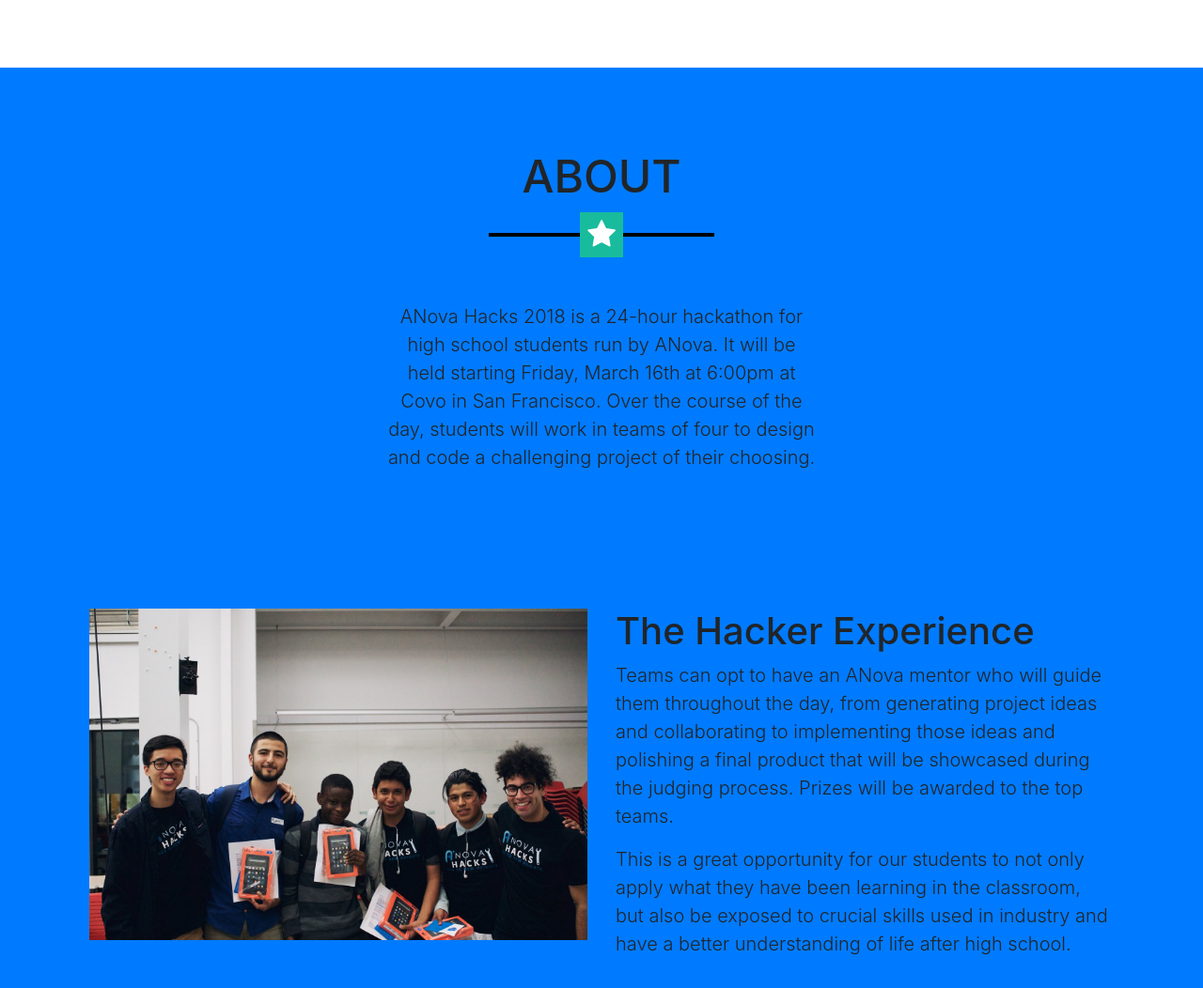
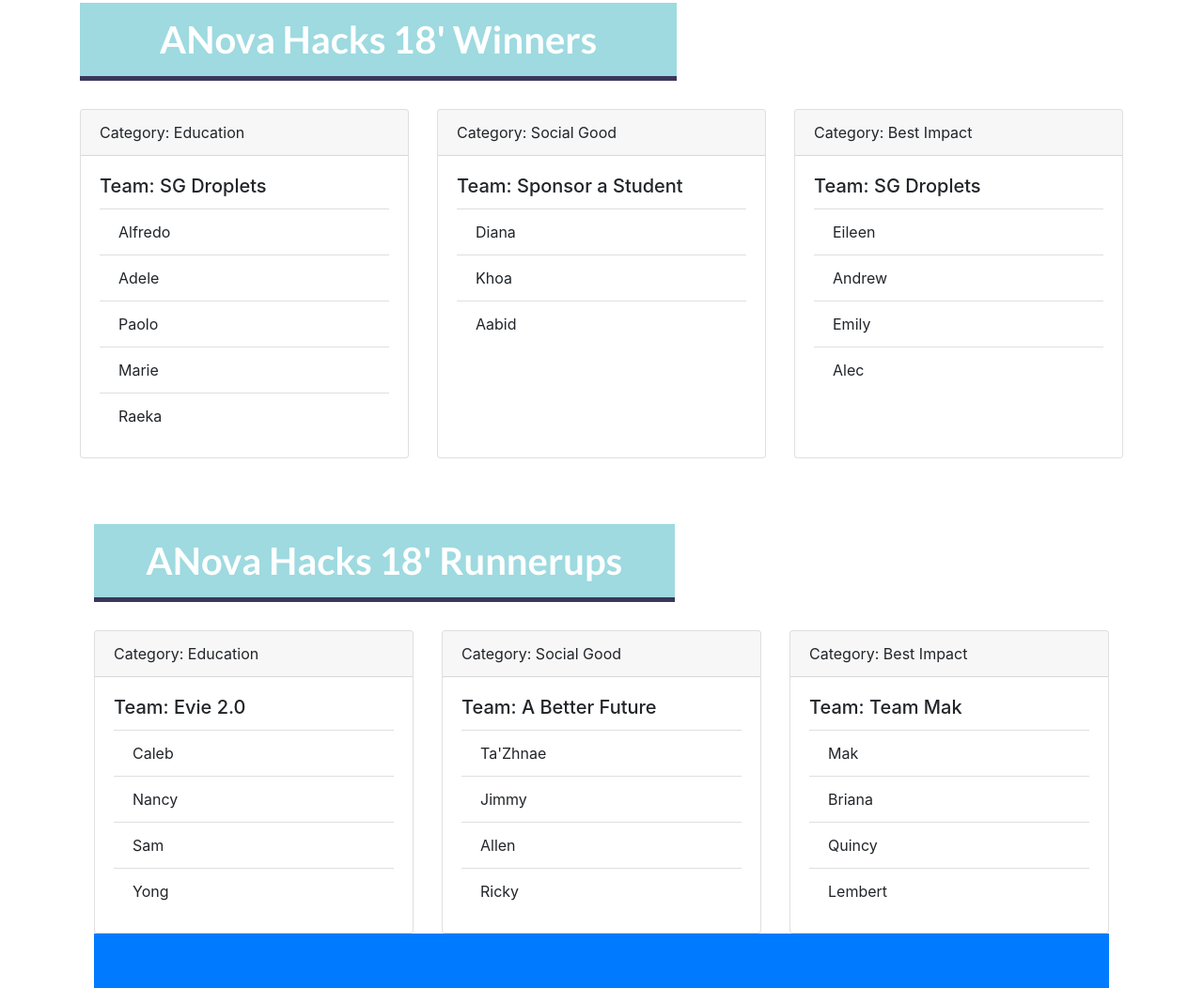
Before and after one commit to ANovaBerkeley/ANovaBerkeley.github.io, a website with bundled scripts: page index.html in a window 1280 px wide. Shown: the part 944-1996 px from the top of the page at 94% size. Built offline with nearby package versions, Linux system fonts and the light colour scheme.

Commit message:
hackathon winners and runnerups

```diff
--- a/css/style.css
+++ b/css/style.css
@@ -1,3 +1,20 @@
+.runnerups {
+  margin-top: 70px;
+}
+
+.winners {
+  background: #9EDAE0;
+  padding: 15px;
+  margin-bottom: 30px;
+  color: white;
+  border-bottom: #39375B;
+  border-bottom-style: solid;
+  border-bottom-width: 5px;
+  font-family: 'Lato', sans-serif;
+  font-weight: 600;
+
+}
+
 #workshops {
   margin-top: 30px;
   margin-bottom: 30px;
--- a/index.html
+++ b/index.html
@@ -70,11 +70,101 @@
             <div class="col-lg-12" id="header-tagline">
               <hr class="star-light">
               <h2 id="header-title" class="font-weight-light mb-0">hacking to new heights!</h2>
-              <h2 id="header-deadline" class="font-weight-normal mb-0">Apps Are Closed!</h2>
             </div>
         </div>
     </div>
 
+    <!-- Hackathon winners -->
+    <div class="container">
+      <div class="row">
+        <div class="col-7">
+          <h1 class="text-center winners">ANova Hacks 18' Winners</h1>
+        </div>
+      </div>
+    <div class="card-deck">
+      <div class="card">
+        <div class="card-header">Category: Education</div>
+        <div class="card-body">
+          <h5 class="card-title">Team: SG Droplets</h5>
+          <ul class="list-group list-group-flush">
+            <li class="list-group-item">Alfredo</li>
+            <li class="list-group-item">Adele</li>
+            <li class="list-group-item">Paolo</li>
+            <li class="list-group-item">Marie</li>
+            <li class="list-group-item">Raeka</li>
+          </ul>
+        </div>
+      </div>
+      <div class="card">
+        <div class="card-header">Category: Social Good</div>
+        <div class="card-body">
+          <h5 class="card-title">Team: Sponsor a Student</h5>
+          <ul class="list-group list-group-flush">
+            <li class="list-group-item">Diana</li>
+            <li class="list-group-item">Khoa</li>
+            <li class="list-group-item">Aabid</li>
+          </ul>
+        </div>
+      </div>
+      <div class="card">
+        <div class="card-header">Category: Best Impact</div>
+        <div class="card-body">
+          <h5 class="card-title">Team: SG Droplets</h5>
+          <ul class="list-group list-group-flush">
+            <li class="list-group-item">Eileen</li>
+            <li class="list-group-item">Andrew </li>
+            <li class="list-group-item">Emily</li>
+            <li class="list-group-item">Alec</li>
+          </ul>
+        </div>
+      </div>
+    </div>
+
+<!-- Hackathon runnerups -->
+  <div class="container runnerups">
+      <div class="row">
+        <div class="col-7">
+          <h1 class="text-center winners">ANova Hacks 18' Runnerups</h1>
+        </div>
+      </div>
+      <div class="card-deck">
+      <div class="card">
+        <div class="card-header">Category: Education</div>
+        <div class="card-body">
+          <h5 class="card-title">Team: Evie 2.0</h5>
+          <ul class="list-group list-group-flush">
+            <li class="list-group-item">Caleb</li>
+            <li class="list-group-item">Nancy</li>
+            <li class="list-group-item">Sam</li>
+            <li class="list-group-item">Yong</li>
+          </ul>
+        </div>
+      </div>
+      <div class="card">
+        <div class="card-header">Category: Social Good</div>
+        <div class="card-body">
+          <h5 class="card-title">Team: A Better Future</h5>
+          <ul class="list-group list-group-flush">
+            <li class="list-group-item">Ta'Zhnae</li>
+            <li class="list-group-item">Jimmy</li>
+            <li class="list-group-item">Allen</li>
+            <li class="list-group-item">Ricky</li>
+          </ul>
+        </div>
+      </div>
+      <div class="card">
+        <div class="card-header">Category: Best Impact</div>
+        <div class="card-body">
+          <h5 class="card-title">Team: Team Mak</h5>
+          <ul class="list-group list-group-flush">
+            <li class="list-group-item">Mak</li>
+            <li class="list-group-item">Briana</li>
+            <li class="list-group-item">Quincy</li>
+            <li class="list-group-item">Lembert</li>
+          </ul>
+        </div>
+      </div>
+    </div>
     <!-- About Section -->
     <section class="bg-primary text-black mb-0" id="about">
       <div class="container">
```
